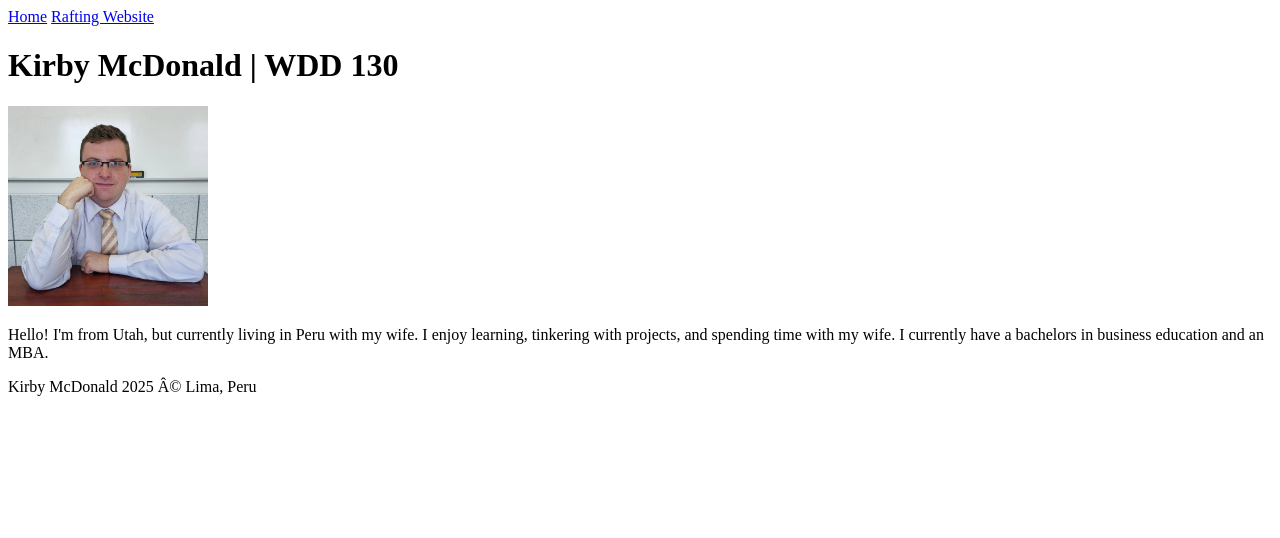
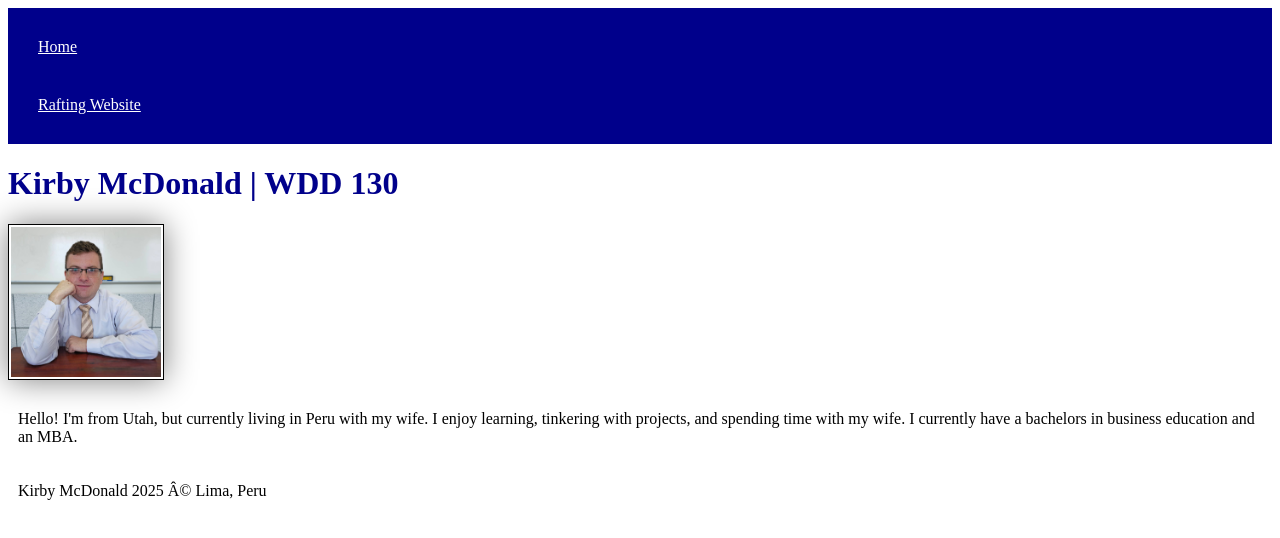
Before and after one commit to Ammaron/wdd130, a plain HTML site: page index.html in a window 1280 px wide. Drawn offline with Linux system fonts and the light colour scheme.

Commit message:
styles added

```diff
--- a/index.html
+++ b/index.html
@@ -6,6 +6,7 @@
         <title>
             Kirby McDonald's Portfolio Website
         </title>
+        <link rel="stylesheet" href="styles/styles.css">
     </head>
     <body>
         <header>
--- /dev/null
+++ b/styles/styles.css
@@ -0,0 +1,26 @@
+nav {
+    background-color: darkblue;
+    padding: 10px;
+}
+
+nav a {
+    color: white;
+    display: block;
+    padding: 20px
+}
+
+h1 {
+    color: darkblue;
+}
+
+img {
+    width: 150px;
+    height: auto;
+    border: 1px solid black;
+    padding: 2px;
+    box-shadow: 0 0 30px gray;
+}
+
+p {
+    padding: 10px;
+}
```
